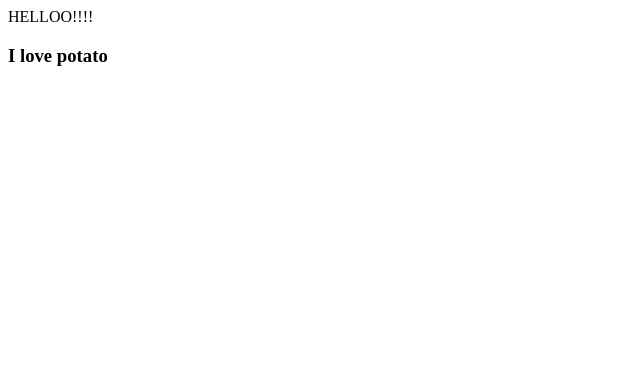
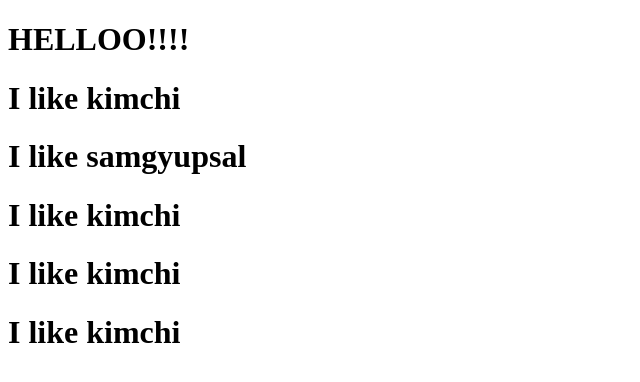
Before and after one commit to hoon2hooni/nomad_coder_movie_app_2021, a React (Create React App) app: page / in a window 1280 px wide. Shown: the top 382 px of the page, without its empty margins (0-640 px from the left). Built offline with nearby package versions, Linux system fonts and the light colour scheme.

Commit message:
Learn how to use props

```diff
--- a/src/App.js
+++ b/src/App.js
@@ -1,12 +1,49 @@
 import React from "react";
-import Potato from "./Potato";
+
+function Food({ name }){
+  return <h1> I like {name} </h1> ;
+}
+
+const foodILike = [
+  {
+    name: "kimchi",
+    flavor: "spicy"
+  },
+  {
+    name: "samgyupsal",
+    flavor: "spicy"
+  },
+  {
+    name: "kimchi",
+    flavor: "spicy"
+  },
+  {
+    name: "kimchi",
+    flavor: "spicy"
+  },
+  {
+    name: "kimchi",
+    flavor: "spicy"
+  }
+];
+
+//우리는 꼐속 reuse를 할수 있어
 
 function App() {
   return (
   <div>
-    HELLOO!!!!
-    <Potato />
-  </div> );
+    <h1>HELLOO!!!!</h1>
+
+    {/* name과 적음 */}
+    {/* food component에 prop name kimch를 줌 */}
+    {/* prop  = property야 */}
+    {foodILike.map(dish => (
+      <Food name = {dish.name}/>
+      ))}
+
+
+
+  </div>);
 }
 
 export default App;
--- a/src/Potato.js
+++ /dev/null
@@ -1,8 +0,0 @@
-// 필수로 써줘야 하는거
-import React from "react";
-
-function Potato(){
-    return <h3>I love potato</h3>;
-}
-
-export default Potato;
```
